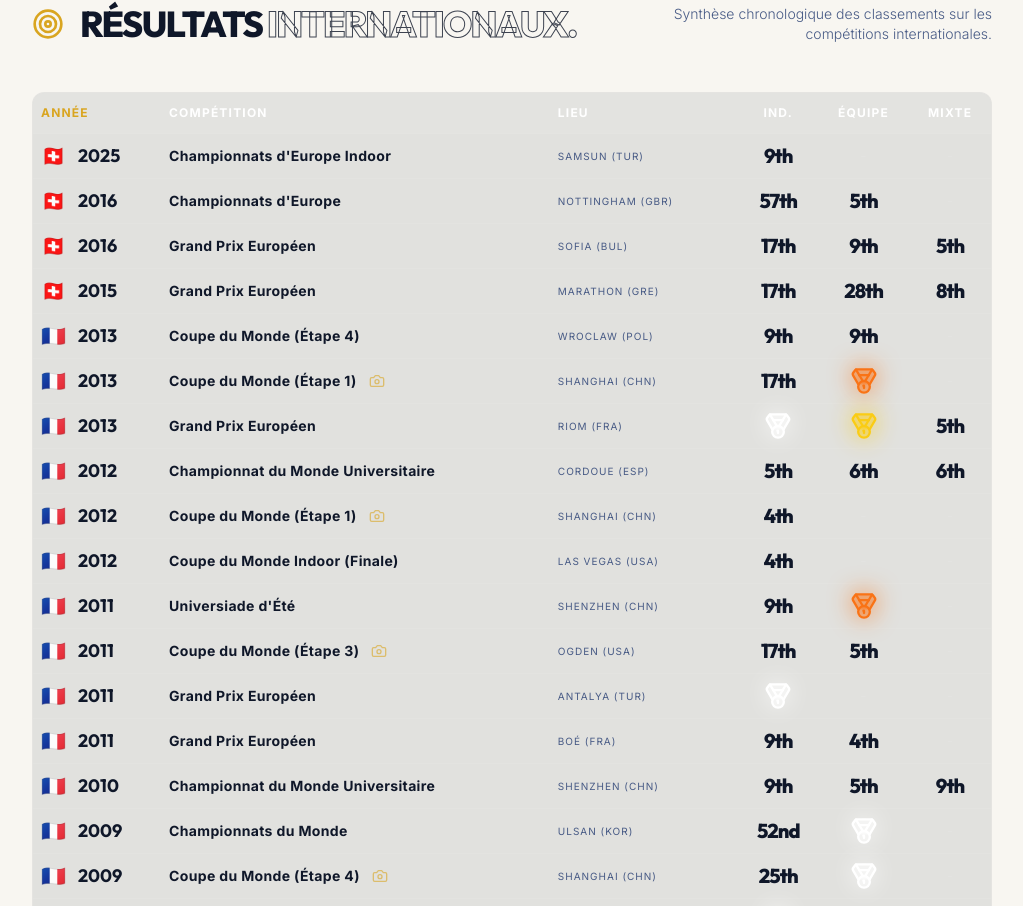
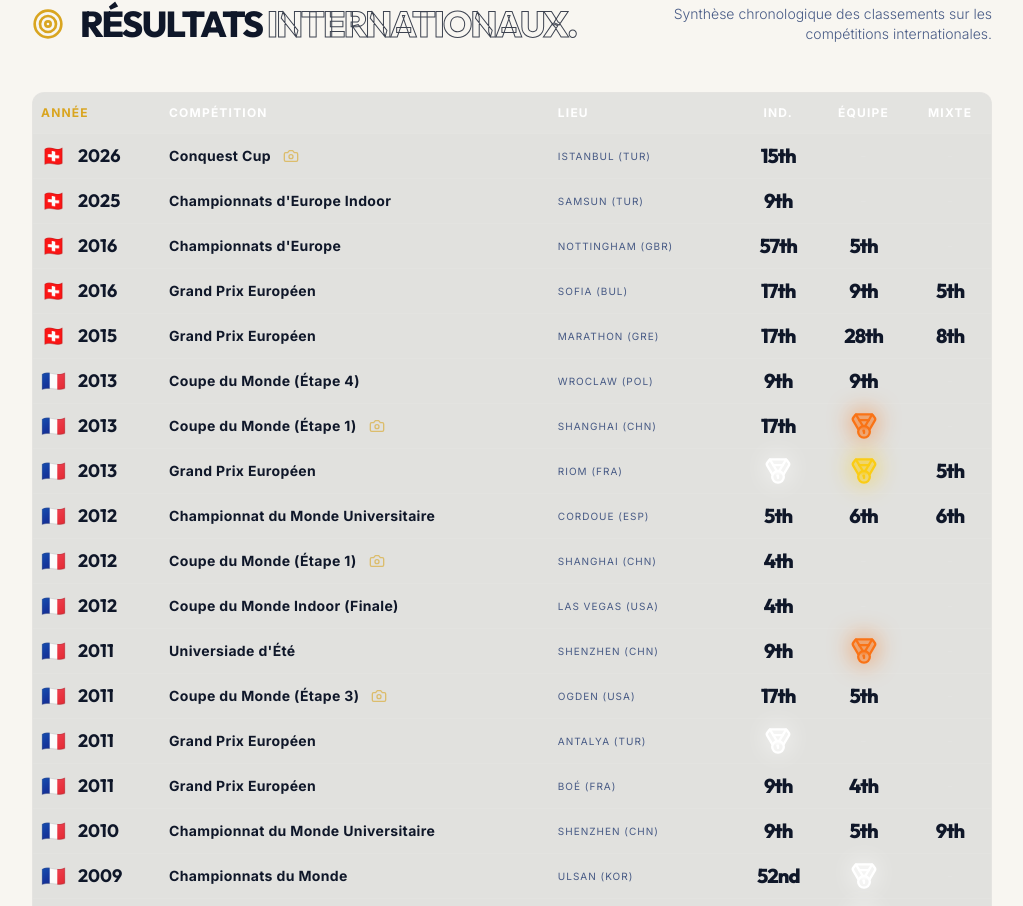
Before and after one commit to nc7hmwtkz4-dot/sg-335882f0-675b-4301-b1b4-dec62524d52d-1777717981, a Next.js app: page /palmares in a window 1280 px wide. Shown: the part 1636-2542 px from the top of the page, without its empty margins (128-1151 px from the left). Built offline with nearby package versions, Linux system fonts and the light colour scheme.

Commit message:
feat(palmares): add istanbul 2026 results and gallery

```diff
--- a/src/pages/palmares.tsx
+++ b/src/pages/palmares.tsx
@@ -28,6 +28,13 @@ export default function Palmares() {
 
   // Photo gallery organized by event
   const eventPhotos: Record<string, Array<{src: string;alt: string;caption: string;}>> = {
+    "Istanbul 2026": [
+      { src: "/SYG6569.jpg", alt: "Conquest Cup Istanbul 2026", caption: "Conquest Cup Istanbul 2026" },
+      { src: "/SYG6233.jpg", alt: "Conquest Cup Istanbul 2026", caption: "Conquest Cup Istanbul 2026" },
+      { src: "/SYG7979.jpg", alt: "Conquest Cup Istanbul 2026", caption: "Conquest Cup Istanbul 2026" },
+      { src: "/SYG7975.jpg", alt: "Conquest Cup Istanbul 2026", caption: "Conquest Cup Istanbul 2026" },
+      { src: "/SYG7927.jpg", alt: "Conquest Cup Istanbul 2026", caption: "Conquest Cup Istanbul 2026" }
+    ],
     "Varese 2007": [
     { src: "/IMG_1731.jpg", alt: "Podium Varese 2007", caption: "Podium Varese 2007 / Médaille de Bronze" },
     { src: "/IMG_9605.jpg", alt: "High-five avec Lee Tae-Hoon", caption: "High-five avec l'entraîneur coréen Lee Tae-Hoon à Varese en 2007" },
@@ -95,6 +102,7 @@ export default function Palmares() {
   };
 
   const unifiedEvents = [
+  { year: "2026", event: "Conquest Cup", location: "Istanbul (TUR)", ind: "15th", team: "-", mixed: "-", country: "SUI" },
   { year: "2025", event: "Championnats d'Europe Indoor", location: "Samsun (TUR)", ind: "9th", team: "-", mixed: "-", country: "SUI" },
   { year: "2016", event: "Championnats d'Europe", location: "Nottingham (GBR)", ind: "57th", team: "5th", mixed: "-", country: "SUI" },
   { year: "2016", event: "Grand Prix Européen", location: "Sofia (BUL)", ind: "17th", team: "9th", mixed: "5th", country: "SUI" },
@@ -142,6 +150,7 @@ export default function Palmares() {
     const city = location.split("(")[0].trim();
 
     // Map city + year to event keys
+    if (city === "Istanbul" && year === "2026") return "Istanbul 2026";
     if (city === "Varese" && year === "2007") return "Varese 2007";
     if (city === "Ulsan" && year === "2007") return "Ulsan 2007";
     if (city === "Shanghai" && year === "2009") return "Shanghai 2009";
```
